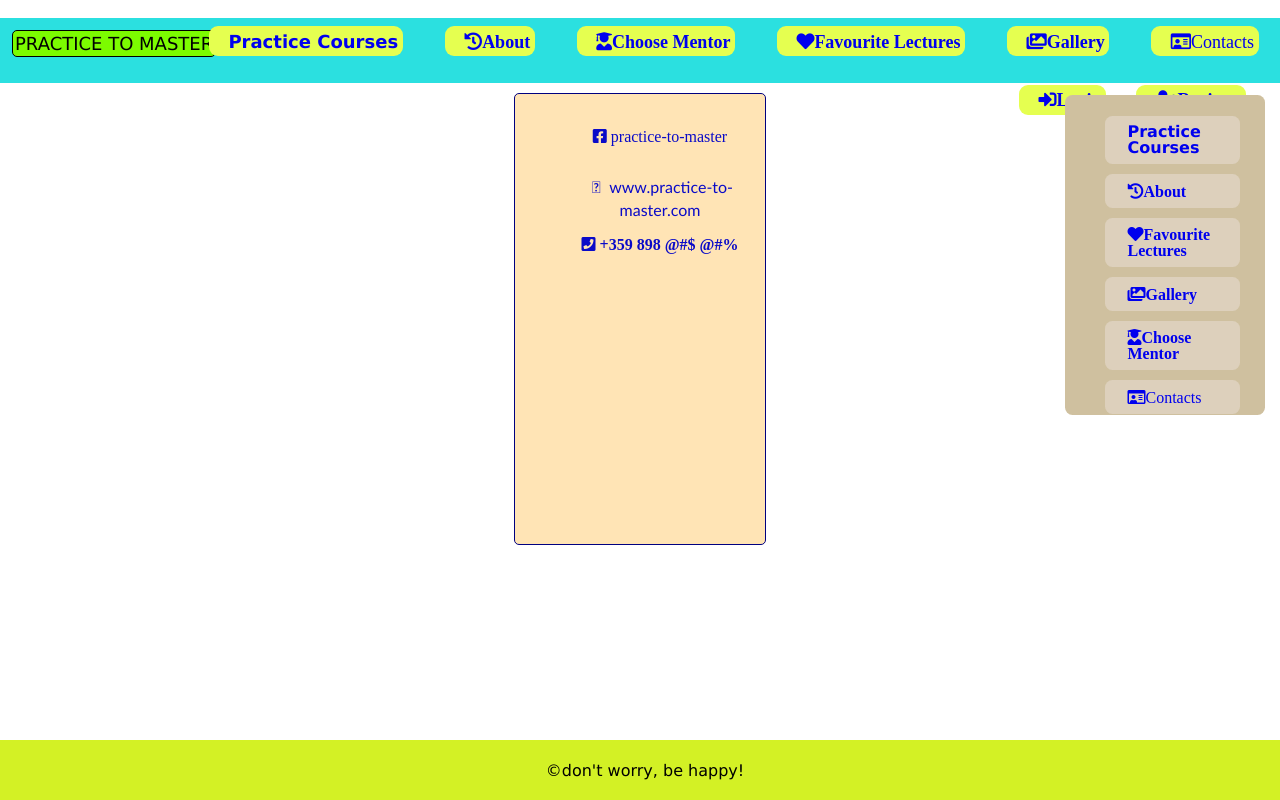
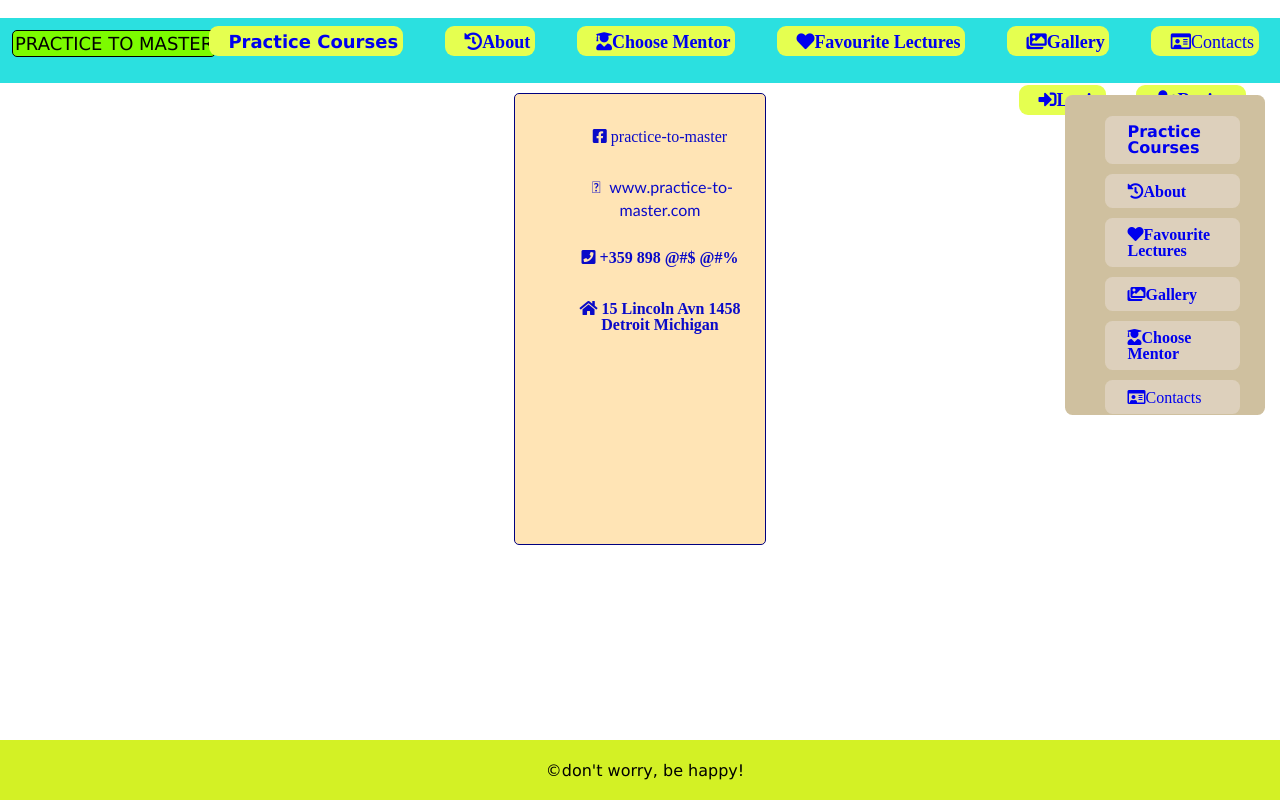
Before and after one commit to AtanasTachev/practice, a React (Create React App) app: page /contacts in a window 1280 px wide. Built offline with nearby package versions, Linux system fonts and the light colour scheme.

Commit message:
add physical address

```diff
--- a/src/Components/contacts/Contacts.js
+++ b/src/Components/contacts/Contacts.js
@@ -6,7 +6,8 @@ const Contacts = () => {
             <ul>
                 <li><i class="fab fa-facebook-square"> practice-to-master</i></li>
                 <li><i class="fal fa-mobile"></i> www.practice-to-master.com</li>
-                <i class="fas fa-phone-square"> +359 898 @#$ @#%</i>
+                <li><i class="fas fa-phone-square"> +359 898 @#$ @#%</i></li>
+                <li><i class="fas fa-home"> 15 Lincoln Avn 1458 Detroit Michigan</i></li>
             </ul>
 
         </section>
```
